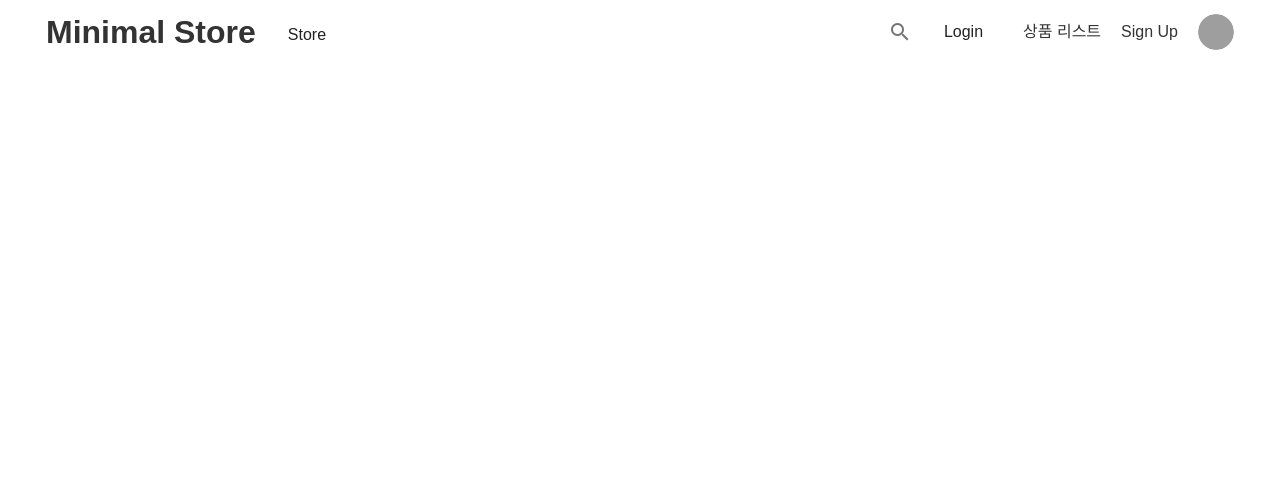
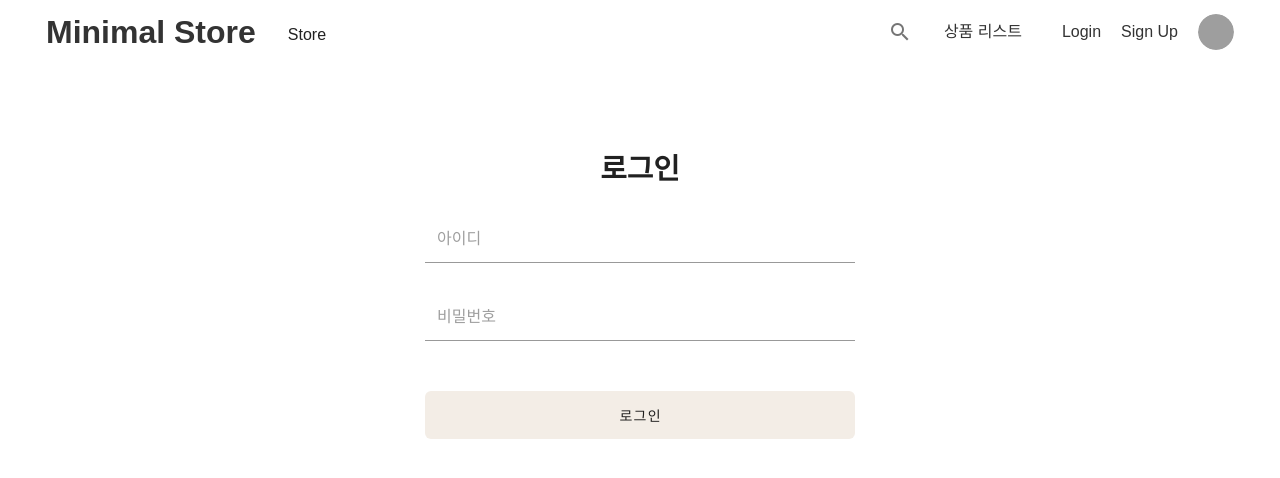
Before and after one commit to kujarung/minimalStoreUi, a Vue app: page /login in a window 1280 px wide. Shown: the top 478 px of the page. Built offline with nearby package versions, Linux system fonts and the light colour scheme; grey boxes are pictures that could not be loaded; a web font is replaced by a local one.

Commit message:
Router 모듈 정리 및 Views 폴더 정리 / Login.vue 생성(Api 정리 필요)

```diff
--- a/src/components/GlobalNav.vue
+++ b/src/components/GlobalNav.vue
@@ -11,9 +11,11 @@
       <v-btn icon>
         <v-icon>mdi-magnify</v-icon>
       </v-btn>
-      <div class="mx20">Login</div>
       <div class="mx20">
-        <router-link to="/product">상품 리스트</router-link>
+        <router-link to="/productList">상품 리스트</router-link>
+      </div>
+      <div class="mx20">
+        <router-link to="/login">Login</router-link>
       </div>
       <div class="mr20">
         <router-link to="/signUp">Sign Up</router-link>
--- a/src/router/index.js
+++ b/src/router/index.js
@@ -2,11 +2,9 @@ import Vue from 'vue'
 import VueRouter from 'vue-router'
 import Home from '@/views/Home'
 import Test from '@/views/test/test'
-import SignUp from '@/views/login/SignUp'
 
-import ProductList from '@/views/product/ProductList'
-import ProductDetail from '@/views/product/ProductDetail'
-import ProductReg from '@/views/product/ProductReg'
+import userRouter from '@/router/modules/user'
+import productRouter from '@/router/modules/product'
 
 Vue.use(VueRouter)
 
@@ -21,30 +19,12 @@ Vue.use(VueRouter)
     name: 'Test',
     component: Test
   },
-    {
-      path: '/signUp',
-      name: 'signUp',
-      component: SignUp
-    },
-    {
-      path : '/product',
-      component : ProductList,
-    },
-    {
-      path: '/product/detail/:productCode',
-      component: ProductDetail,
-      props : true
-    },
-    {
-      path : '/product/reg',
-      component : ProductReg,
-    },
 ]
 
 const router = new VueRouter({
   mode: 'history',
   base: process.env.BASE_URL,
-  routes
+  routes: [...routes, ...userRouter, ...productRouter]
 })
 
 export default router
--- /dev/null
+++ b/src/router/modules/product.js
@@ -0,0 +1,21 @@
+import ProductList from '@/views/product/ProductList'
+import ProductDetail from '@/views/product/ProductDetail'
+import ProductReg from '@/views/product/ProductReg'
+
+const productRouter = [
+    {
+        path : '/productList',
+        component : ProductList,
+    },
+    {
+        path: '/product/detail/:productCode',
+        component: ProductDetail,
+        props : true
+    },
+    {
+        path : '/product/reg',
+        component : ProductReg,
+    },
+]
+
+export default productRouter
--- /dev/null
+++ b/src/router/modules/user.js
@@ -0,0 +1,16 @@
+import SignUp from '@/views/user/SignUp'
+import Login from '@/views/user/Login'
+const userRouter = [
+    {
+        path: '/signUp',
+        name: 'signUp',
+        component: SignUp
+    },
+    {
+        path: '/login',
+        name: 'login',
+        component: Login
+    },
+]
+
+export default userRouter
--- /dev/null
+++ b/src/views/user/Login.vue
@@ -0,0 +1,56 @@
+<template>
+  <section class="sign-up">
+    <v-form ref="form" v-model="valid">
+      <div class="sign-wrap">
+        <div class="sign-title">로그인</div>
+        <v-text-field
+          solo
+          flat
+          v-model="userObj.user_id"
+          :rules="idRules"
+          placeholder="아이디"
+          class="custom-input" />
+        <v-text-field
+          solo
+          flat
+          v-model="userObj.user_password"
+          :rules="passwordRules"
+          type="password"
+          placeholder="비밀번호"
+          class="custom-input"
+        ></v-text-field>
+        <v-btn
+          block
+          height="48"
+          tile
+          :disabled="!valid"
+          depressed
+          class="custom-pink-btn mt20"
+          @click="select"
+        >로그인</v-btn>
+      </div>
+    </v-form>
+  </section>
+</template>
+
+<script>
+export default {
+  name : 'Login',
+  data(){
+    return {
+      userObj : {
+        user_id : "",
+        user_password : "",
+      },
+      valid : false,
+    }
+  },
+
+  methods: {
+  },
+}
+</script>
+
+<style>
+
+</style>
--- a/src/views/login/SignUp.vue
+++ b/src/views/user/SignUp.vue
@@ -28,6 +28,7 @@
           flat
           v-model="userObj.user_password"
           :rules="passwordRules"
+          type="password"
           placeholder="비밀번호"
           class="custom-input"
         ></v-text-field>
@@ -35,6 +36,7 @@
           solo
           flat
           v-model="checkPassword"
+          type="password"
           placeholder="비밀번호 확인"
           :rules="checkPasswordRules"
           class="custom-input"
```
Also changed, not shown: src/views/login/login.vue (deleted, +0 -12 lines). Lines whose indentation alone changed are shown as unchanged.
